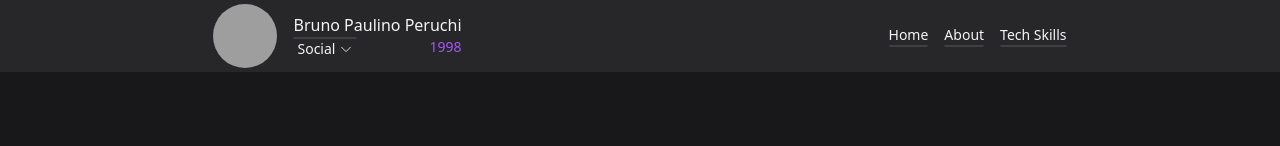
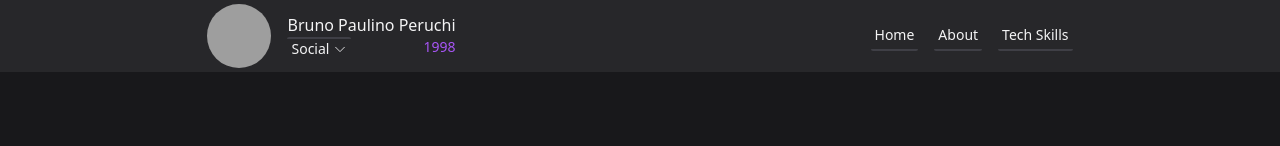
Before and after one commit to brunoperuchi/curriculum, a React (Vite) app: page / in a window 1280 px wide. Shown: the top 146 px of the page. Built offline with nearby package versions, Linux system fonts and the light colour scheme; grey boxes are pictures that could not be loaded.

Commit message:
adjusted anchor padding

```diff
--- a/src/components/Header/Content/NavHeader.tsx
+++ b/src/components/Header/Content/NavHeader.tsx
@@ -20,7 +20,7 @@ export function NavHeader() {
         <a
           key={item.name}
           href={item.href}
-          className="text-sm rounded-sm border-b-2 border-zinc-700 hover:border-purple-800 focus:border-purple-800 focus:outline-none transition-colors"
+          className="p-1 text-sm rounded-sm border-b-2 border-zinc-700 hover:border-purple-800 focus:border-purple-800 focus:outline-none transition-colors"
         >
           {item.name}
         </a>
```
